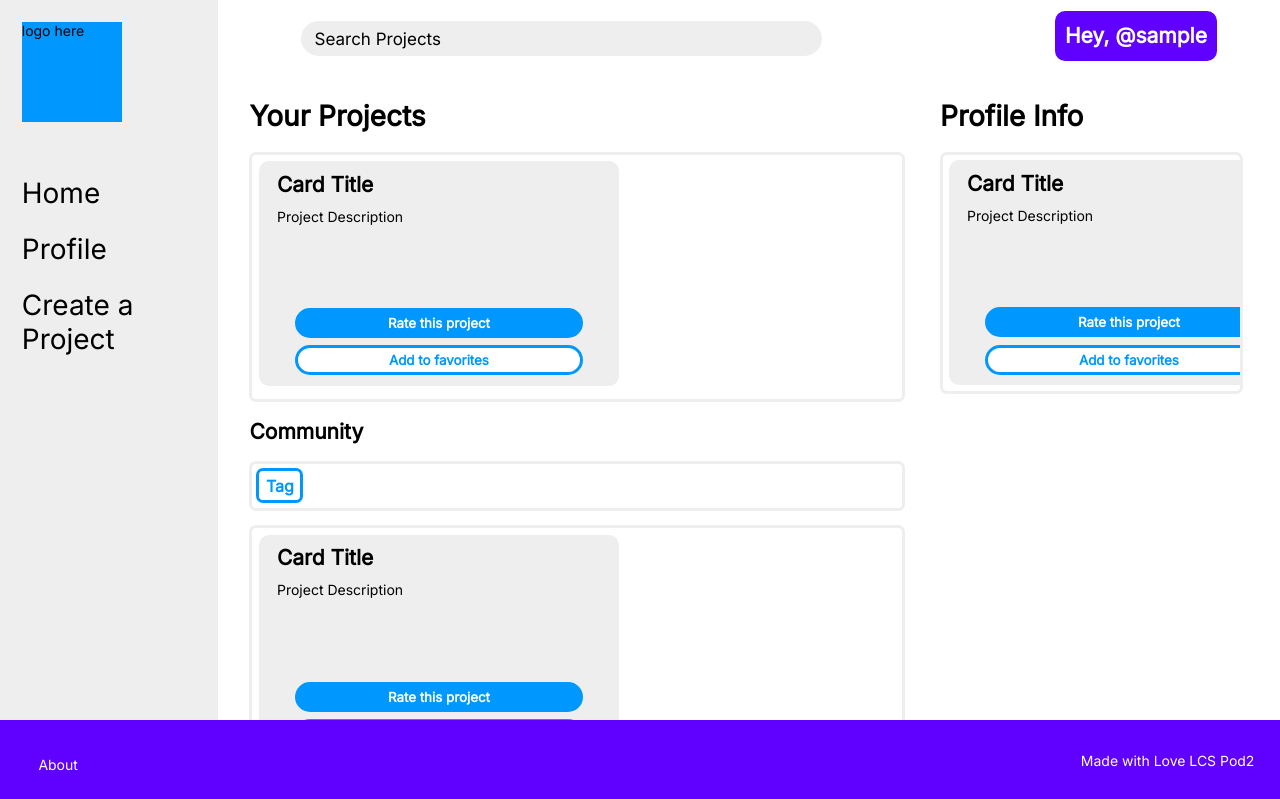
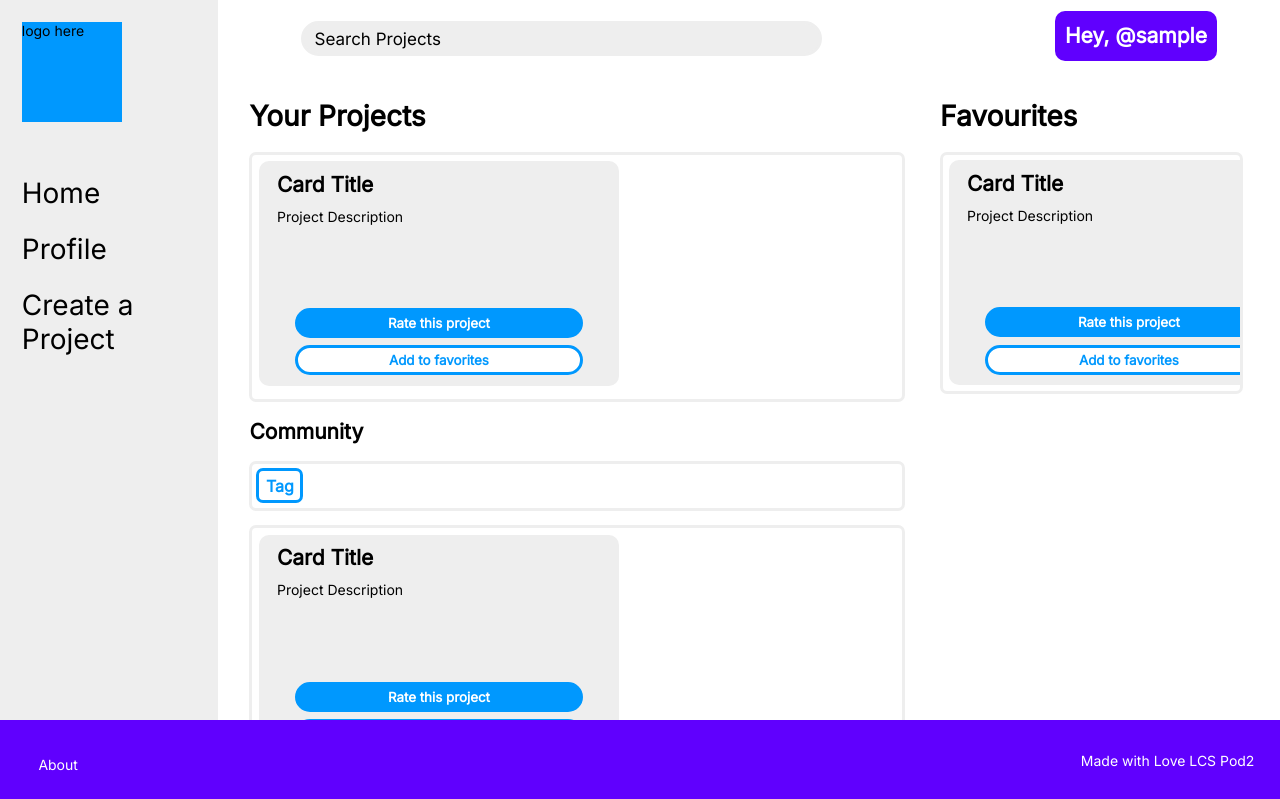
Before and after one commit to LaurierCS/TechHunt, a Django app: page / in a window 1280 px wide. Shown: the top 799 px of the page. Run offline with Django 3.2, Linux system fonts and the light colour scheme; the visitor is signed in with stand-in values (Sample User, id 1); data comes from the database, SQL or seed files in the repository.

Commit message:
Minor text fix in homepage.html

```diff
--- a/Wampus/app/templates/homepage.html
+++ b/Wampus/app/templates/homepage.html
@@ -20,7 +20,7 @@
   </div>
 </div>
 <div class="favourites">
-  <h1>Profile Info</h1>
+  <h1>Favourites</h1>
   <div class="contentContainer contentContainer--favourite--homepage">
     {% include "components/projectCardComponent.html" %}
   </div>
```
